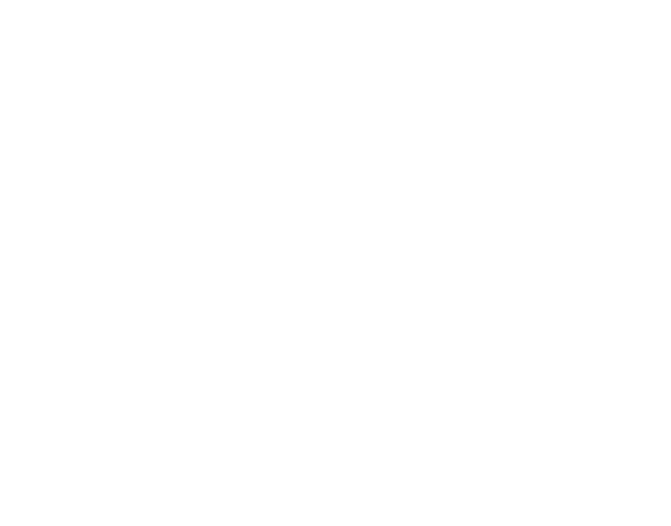
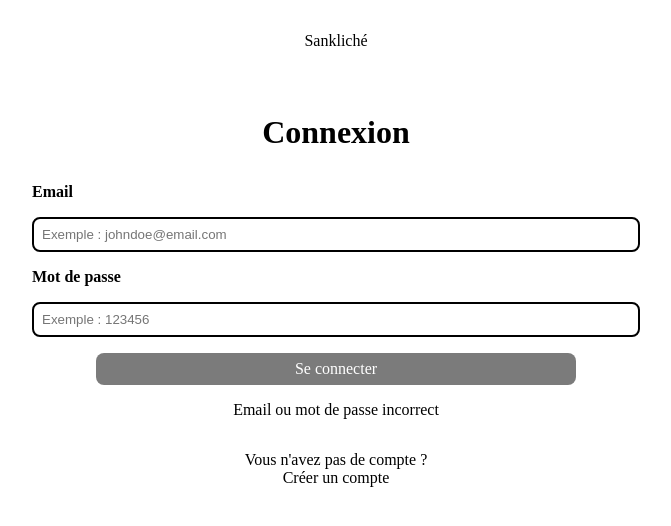
Before and after one commit to Himeurfarid/Sankliche, a React (Vite) app in the folder frontend/: page /login in a window 1280 px wide. Before the commit this address had no page. Shown: the top 526 px of the page, without its empty margins (304-975 px from the left). Built offline with nearby package versions, Linux system fonts and the light colour scheme.

Commit message:
create component Route login et Register and File Css and do Css

```diff
--- a/frontend/src/main.jsx
+++ b/frontend/src/main.jsx
@@ -8,6 +8,8 @@
 import Classement from "./pages/Classement";
 import ClassementTeam from "./pages/ClassementTeam";
 import ChallengeDetails from "./components/ChallengeDetails";
+import Login from "./pages/Login";
+import Register from "./pages/Register";
 
 const root = ReactDOM.createRoot(document.getElementById("root"));
 
@@ -19,6 +21,8 @@
         <Route path="/challenges" element={<Challenges />} />
         <Route exact path="/challenge/:id" element={<ChallengeDetails />} />
         <Route path="/profil" element={<Profil />} />
+        <Route path="/login" element={<Login />} />
+        <Route path="/register" element={<Register />} />
         <Route path="/classement" element={<Classement />} />
         <Route path="/classement/team" element={<ClassementTeam />} />
         <Route path="/tips" element={<Tips />} />
--- /dev/null
+++ b/frontend/src/pages/Login.jsx
@@ -0,0 +1,54 @@
+import "../styles/Login.css";
+
+function Login() {
+  return (
+    <main className="page-connexion">
+      <div className="form-container">
+        <section className="form-section">
+          <article id="login_image" className="login-image">
+            Sankliché
+          </article>
+          <article id="login" className="login-form">
+            <h1 className="form-title">Connexion</h1>
+            <form className="form">
+              <label htmlFor="email" className="form-label">
+                Email
+              </label>
+              <input
+                type="email"
+                autoComplete="username"
+                name="email"
+                id="email"
+                className="form-input"
+                placeholder="Exemple : johndoe@email.com"
+              />
+              <label htmlFor="password" className="form-label">
+                Mot de passe
+              </label>
+              <input
+                type="password"
+                autoComplete="current-password"
+                name="password"
+                id="password"
+                className="form-input"
+                placeholder="Exemple : 123456"
+              />
+              <button type="submit" className="form-button">
+                Se connecter
+              </button>
+              <p className="form-error">Email ou mot de passe incorrect</p>
+            </form>
+            <div className="form-links">
+              <p className="form-link-text">Vous n'avez pas de compte ?</p>
+              <a href="/register" className="form-link">
+                Créer un compte
+              </a>
+            </div>
+          </article>
+        </section>
+      </div>
+    </main>
+  );
+}
+
+export default Login;
--- /dev/null
+++ b/frontend/src/pages/Register.jsx
@@ -0,0 +1,5 @@
+function Register() {
+  return <div>SignUp</div>;
+}
+
+export default Register;
--- /dev/null
+++ b/frontend/src/styles/Login.css
@@ -0,0 +1,116 @@
+/* Page container */
+.page-container {
+  width: 100%;
+  height: 100vh;
+  display: flex;
+  justify-content: center;
+  align-items: center;
+  background-color: #0d1f2d;
+}
+
+/* Login container */
+.login-container {
+  height: 80%;
+  width: 80%;
+  padding: 1rem;
+  border-radius: 1rem;
+  display: flex;
+  justify-content: center;
+  align-items: center;
+  background-color: #fff;
+}
+
+/* Login section */
+.login-section {
+  height: 100%;
+  width: 100%;
+  display: flex;
+  flex-direction: column;
+  gap: 1rem;
+}
+
+/* Login image */
+.login-image {
+  height: 100%;
+  width: 50%;
+  padding: 2rem;
+  display: flex;
+  justify-content: center;
+  align-items: center;
+}
+
+@media (min-width: 768px) {
+  .login-image {
+    display: flex;
+    justify-content: center;
+    align-items: center;
+  }
+}
+
+.form-section {
+  width: 100%;
+  display: flex;
+  flex-direction: column;
+  align-items: center;
+}
+/* Login form */
+.login-form {
+  height: 100%;
+  width: 100%;
+  display: flex;
+  flex-direction: column;
+  gap: 1rem;
+  border-radius: 1rem;
+}
+
+@media (min-width: 768px) {
+  .login-form {
+    width: 50%;
+    padding: 2rem;
+  }
+}
+
+/* Form title */
+.form-title {
+  font-size: 2rem;
+  font-weight: bold;
+  text-align: center;
+}
+
+/* Form */
+.form {
+  display: flex;
+  flex-direction: column;
+  gap: 1rem;
+  padding: 1rem;
+}
+
+/* Form label */
+.form-label {
+  font-weight: bold;
+}
+
+/* Form input */
+.form-input {
+  border: 2px solid #000;
+  border-radius: 0.5rem;
+  padding: 0.5rem;
+}
+
+/* Form button */
+.form-button {
+  background-color: rgba(0, 0, 0, 0.516);
+  color: white;
+  text-align: center;
+  margin: 0rem 4rem 0rem 4rem;
+  border-radius: 0.5rem;
+  height: 2rem;
+}
+
+.form-links {
+  text-align: center;
+}
+
+.form-error {
+  text-align: center;
+}
```
